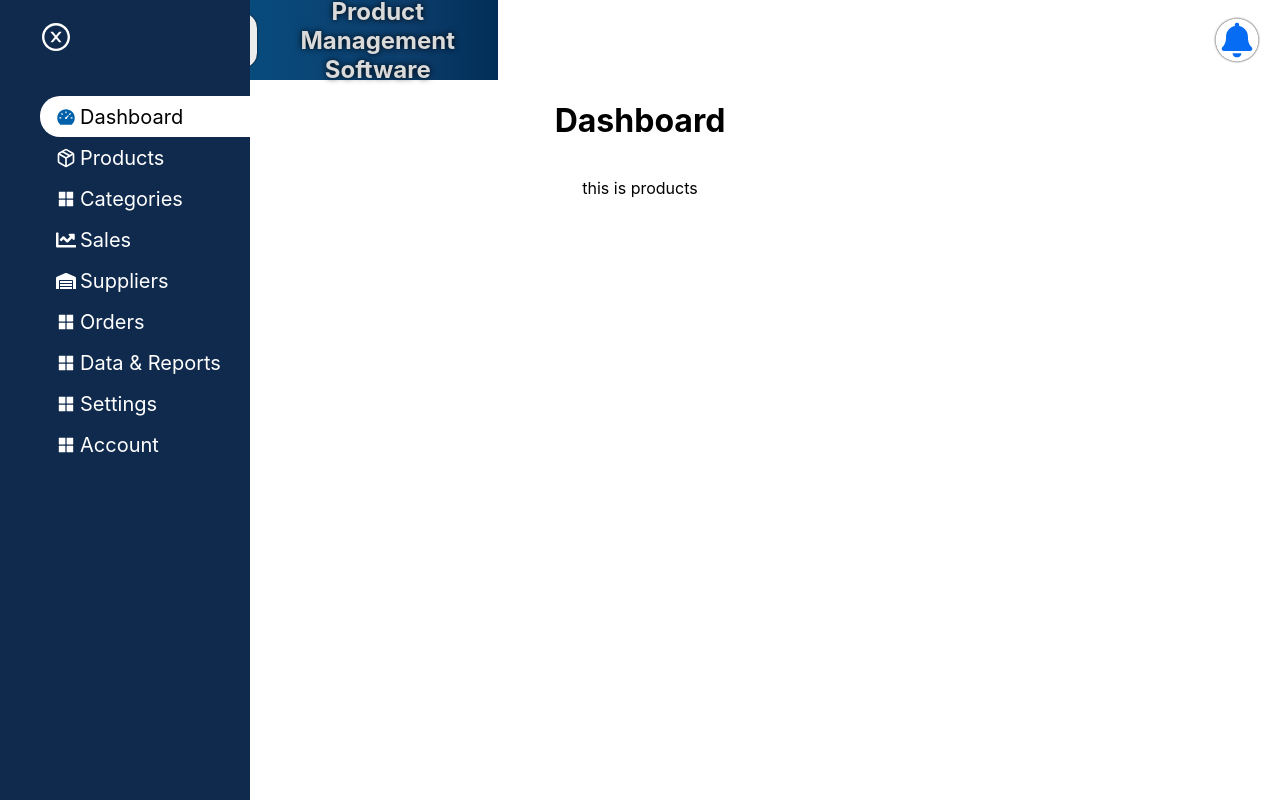
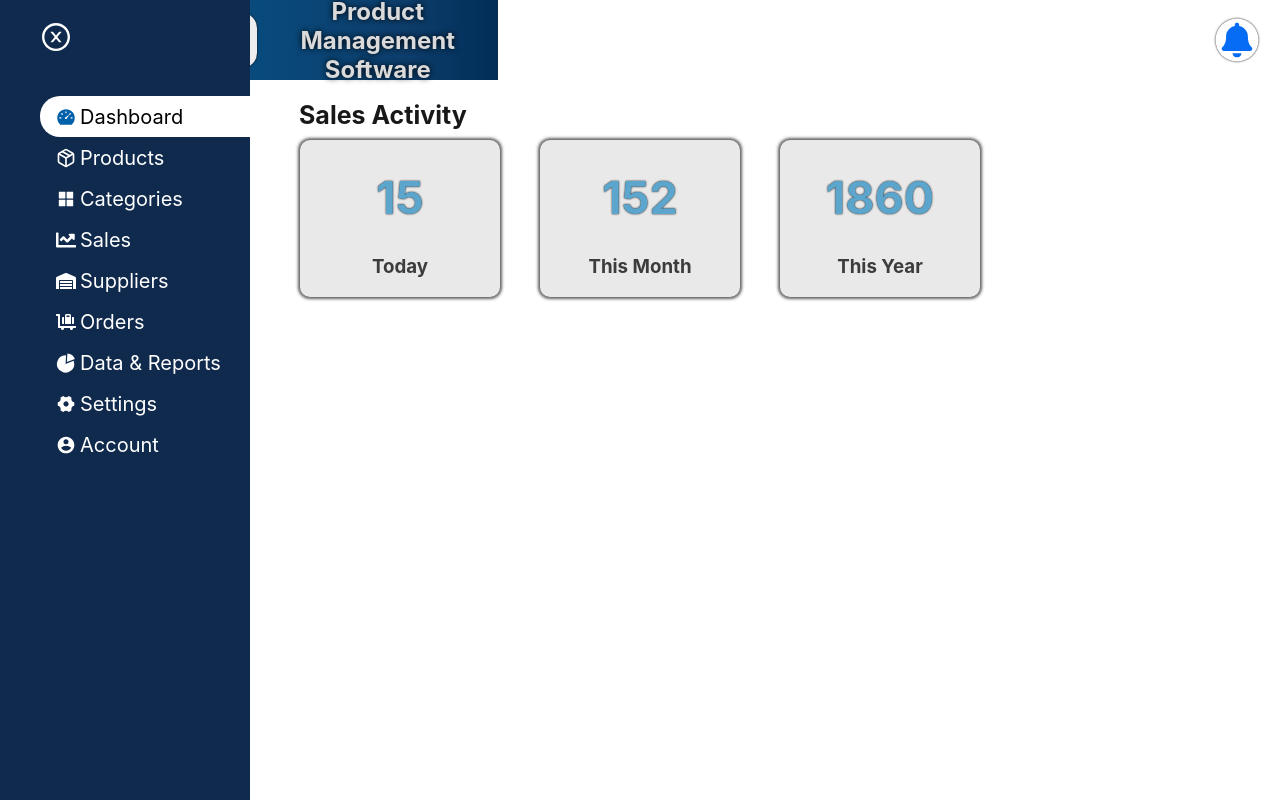
Before and after one commit to rilindtasholli/product-management-software, a React (Create React App) app in the folder Front-End/management-app/: page /dashboard in a window 1280 px wide. Built offline with nearby package versions, Linux system fonts and the light colour scheme.

Commit message:
added sales activity to dashboard

```diff
--- a/Front-End/management-app/src/components/SidebarData.js
+++ b/Front-End/management-app/src/components/SidebarData.js
@@ -6,6 +6,10 @@ import { FiPackage } from 'react-icons/fi';
 import { AiFillAppstore } from 'react-icons/ai';
 import { FaChartLine } from 'react-icons/fa';
 import { FaWarehouse } from 'react-icons/fa';
+import { FaLuggageCart } from 'react-icons/fa';
+import { GiPieChart } from 'react-icons/gi';
+import { RiSettings4Fill } from 'react-icons/ri';
+import { RiAccountCircleFill } from 'react-icons/ri';
 
 export const SidebarData = [
     {
@@ -41,25 +45,25 @@ export const SidebarData = [
     {
         title: 'Orders',
         path: '/orders',
-        icon: <AiFillAppstore className='nav-link-icon'/>,
+        icon: <FaLuggageCart className='nav-link-icon'/>,
         cName: 'nav-text'
     },
     {
         title: 'Data & Reports',
         path: '/reports',
-        icon: <AiFillAppstore className='nav-link-icon'/>,
+        icon: <GiPieChart className='nav-link-icon'/>,
         cName: 'nav-text'
     },
     {
         title: 'Settings',
         path: '/settings',
-        icon: <AiFillAppstore className='nav-link-icon'/>,
+        icon: <RiSettings4Fill className='nav-link-icon'/>,
         cName: 'nav-text'
     },
     {
         title: 'Account',
         path: '/account',
-        icon: <AiFillAppstore className='nav-link-icon'/>,
+        icon: <RiAccountCircleFill className='nav-link-icon'/>,
         cName: 'nav-text'
     },
 ]
--- a/Front-End/management-app/src/pages/Dashboard.js
+++ b/Front-End/management-app/src/pages/Dashboard.js
@@ -5,10 +5,23 @@ export class Dashboard extends Component {
     render() {
         return (
             <div className='main-content'>
-                <h1>Dashboard</h1>
-                <p>this is products</p>
-
-
+                <div className='sales-activity'>
+                    <h1 className='container-title' >Sales Activity</h1>
+                    <div className='sales-items'>
+                        <div className='sales-item'>
+                            <h1 className='item-data'>15</h1>
+                            <h3 className='item-title'>Today</h3>
+                        </div>
+                        <div className='sales-item'>
+                            <h1 className='item-data'>152</h1>
+                            <h3 className='item-title'>This Month</h3>
+                        </div>
+                        <div className='sales-item'>
+                        <h1 className='item-data'>1860</h1>
+                            <h3 className='item-title'>This Year</h3>
+                        </div>
+                    </div>
+                </div>
             </div>
         )
     }
--- a/Front-End/management-app/src/pages/css/Dashboard.css
+++ b/Front-End/management-app/src/pages/css/Dashboard.css
@@ -0,0 +1,51 @@
+.sales-activity{
+    display: flex;
+    flex-direction: column;
+    margin: 20px auto;
+}
+
+.container-title{
+    margin: 0 19px;
+    color: rgb(24, 24, 24);
+    font-size: 25px;
+}
+
+.sales-items{
+    /* border: solid 1px black; */
+    border-radius: 10px;
+    height: auto;
+    display: flex;
+    flex-direction: row;
+    justify-content: space-evenly;
+    align-items: center;
+}
+
+.sales-item{
+    /* border: solid 1px blue; */
+    background-color: rgb(233, 233, 233);
+    width: 200px;
+    height: auto;
+    flex-direction: column;
+    justify-content: center;
+    align-items: center;
+    text-align: center;
+    border-radius: 10px;
+    margin: 10px 20px;
+    box-shadow: 0px 0px 3px 2px rgb(60, 60, 60, 0.8);
+}
+
+.item-data{
+    color: rgb(92, 166, 206);
+    text-shadow: 0px 0px 2px black;
+    font-size: 45px;
+
+}
+
+.item-title{
+    color: rgb(60, 60, 60);
+
+}
+
+.account-data{
+    border: solid 2px blue;
+}
```
